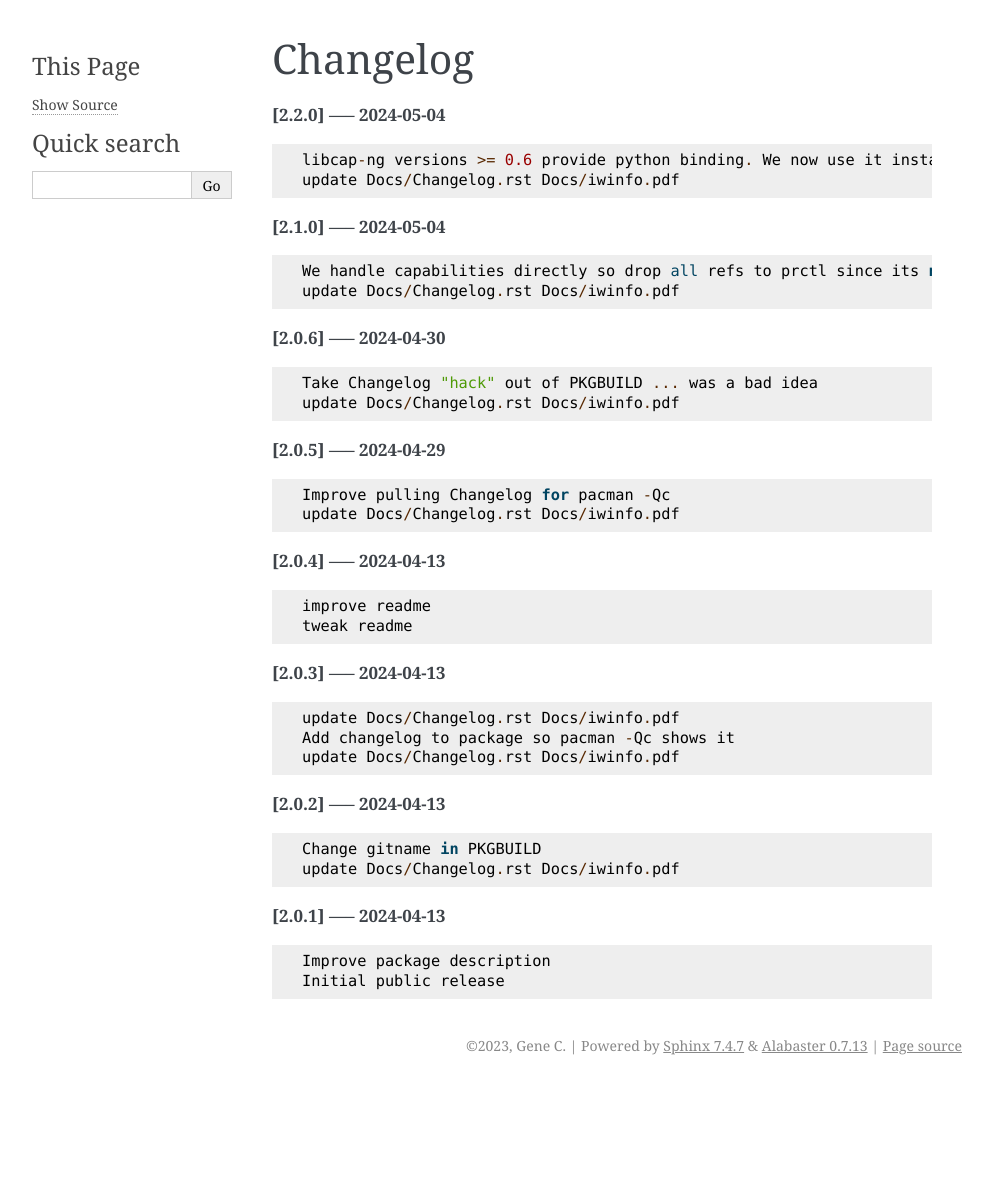
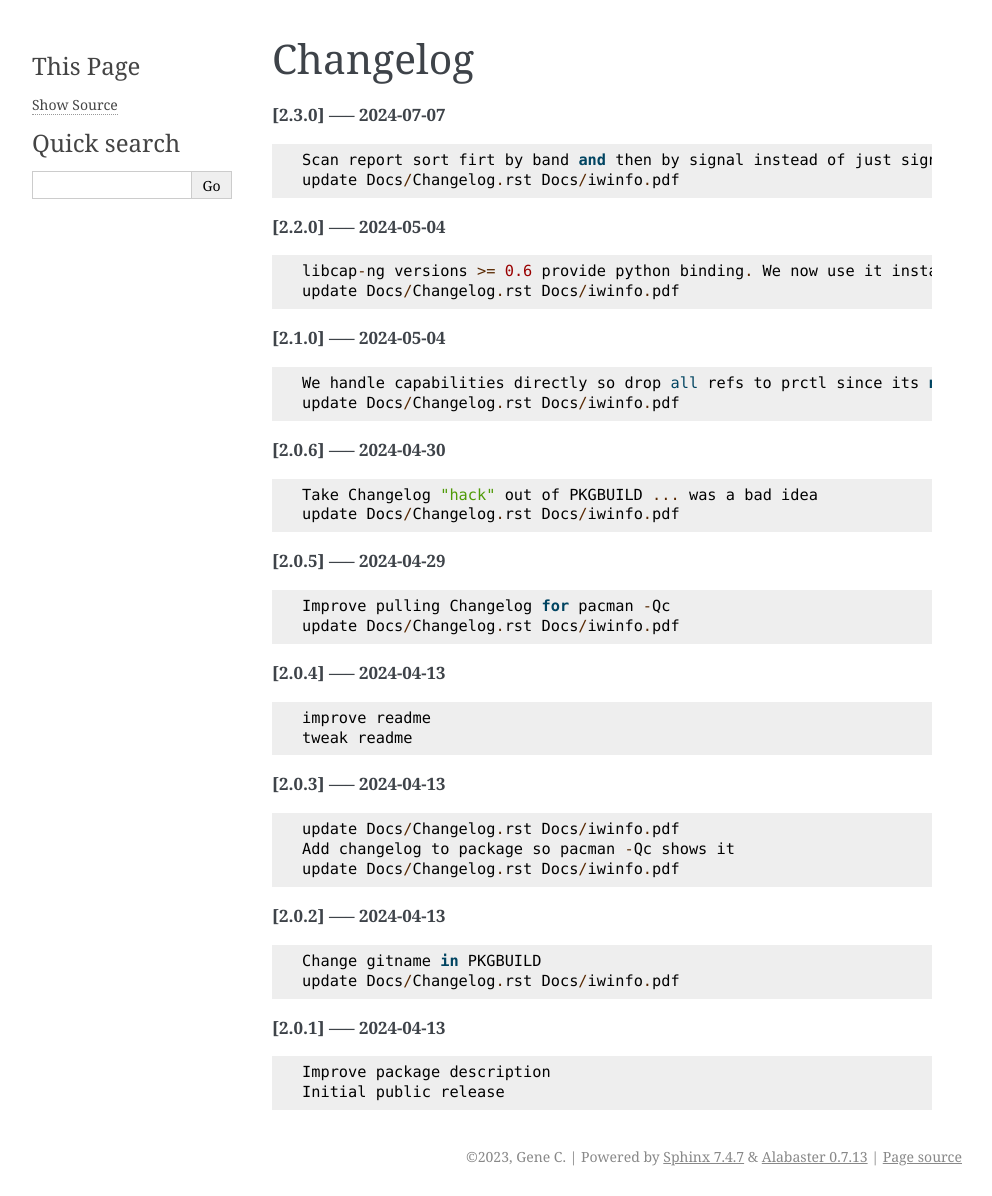
Before and after one commit to gene-git/iwinfo, a Sphinx documentation site: the page built from Docs/Changelog.rst, in a window 1280 px wide. Shown: the whole page, without its empty margins (148-1140 px from the left). Built offline with Sphinx 7.4.7, drawn with Linux system fonts in a browser that asks for light colours; pages that are not in the unit, such as notebooks, are missing from menus; before the commit the page ends 1085 px from its top, so only the background shows below that.

Commit message:
update Docs/Changelog.rst Docs/iwinfo.pdf

```diff
--- a/Docs/Changelog.rst
+++ b/Docs/Changelog.rst
@@ -1,5 +1,11 @@
 Changelog
 =========
+
+**[2.3.0] ----- 2024-07-07** ::
+
+	    Scan report sort firt by band and then by signal instead of just signal
+	    update Docs/Changelog.rst Docs/iwinfo.pdf
+
 
 **[2.2.0] ----- 2024-05-04** ::
 
```
Also changed, not shown: 1 other file.
